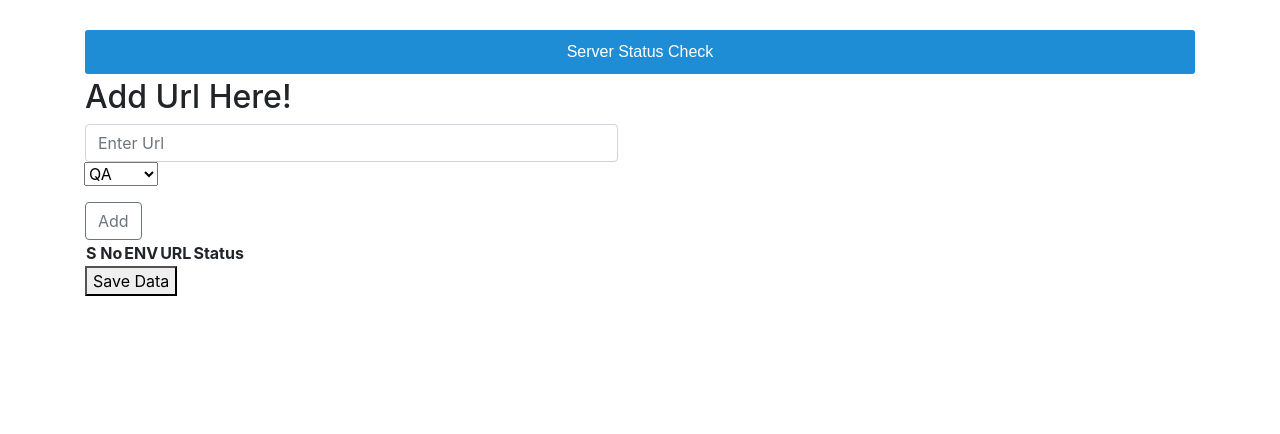
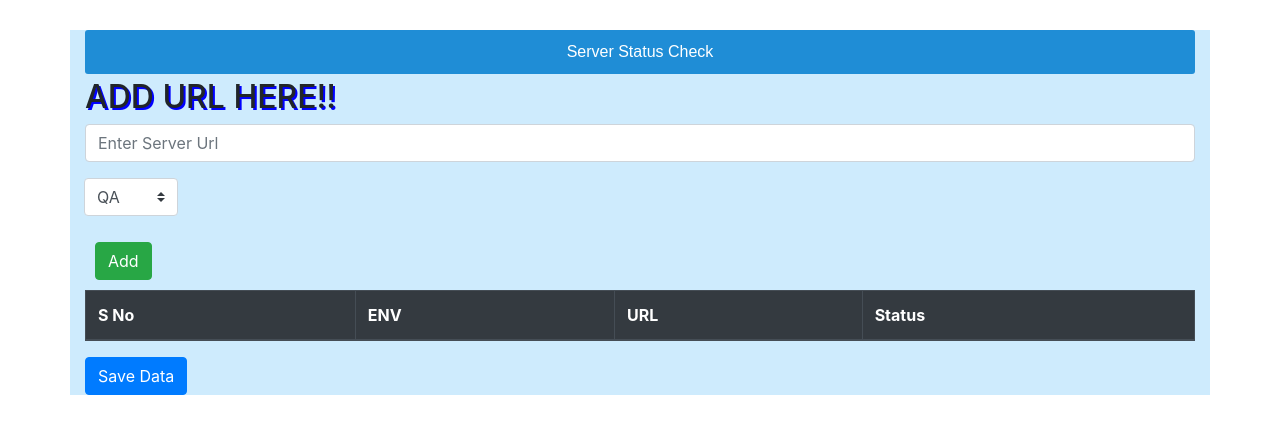
Before and after one commit to maniranganathan97/flatironsHackathon19, a plain HTML site: page Index.html in a window 1280 px wide. Drawn offline with nearby package versions, Linux system fonts and the light colour scheme.

Commit message:
final commit

```diff
--- a/Index.html
+++ b/Index.html
@@ -111,17 +111,22 @@ function showTableData() {
 <div class="container">
   <div class="titlediv">Server Status Check</div>
 
-  <h2>Add Url Here!</h2>
+   <h2 style= "text-shadow: 2px 2px blue;">ADD URL HERE!!</h2>
   <div class="section1">
       <form action="addname" method="post">
     <div id="inputUrl">
-      <input type="text" name="url" ng-model="urlData" class="form-control" placeholder="Enter Url" aria-label="Server Url" aria-describedby="basic-addon2">
+	<div class="input-group mb-3">
+  <input type="text" name="url" ng-model="urlData" class="form-control" placeholder="Enter Server Url" aria-label="Recipient's username" aria-describedby="basic-addon2">
+
+  </div>
+</div>
+
     </div>
     <div  id="envDropdown">
        <div class="input-group mb-3">
           <div class="input-group-append">
                    <div class="dropdown">
-                       <select name="env"
+                       <select class="custom-select" name="env"
                        ng-model="selectEnv"
                        ng-options="item for item in envs"
                        ng-init="selectEnv=envs[0]"
@@ -131,24 +136,27 @@ function showTableData() {
               </div>
           </div>
       </div>
+	  <div class="addbutton">
 
-       <button class="btn btn-outline-secondary" type="button" ng-click="getData()">Add</button>
+       <button class="btn btn-success" type="button" ng-click="getData()">Add</button>
+	   </div>
       </form>
   </div>
 
 
   <!-- <form action="addname" method="post"> -->
 
-      <table name="tableData" id="tableData">
-
+      <table class="table table-bordered table-hover " name="tableData" id="tableData">
+        <thead class="thead-dark">
           <tr>
             <th>S No</th>
             <th>ENV</th>
             <th>URL</th>
             <th>Status</th>
           </tr>
-
-        <tr ng-repeat="x in names">
+		   </thead>
+          <tbody>
+        <tr  class="table-info" ng-repeat="x in names">
           <td>{{$index + 1}}</td>
           <td id="env">{{ x.env }}</td>
           <td id="url">{{ x.url }}</td>
@@ -156,9 +164,11 @@ function showTableData() {
           <td ><img ng-src="{{x.status == 'success' && 'green.ico' || 'red.ico'}}"/></td>
           <!-- <td><button ng-click="test()">Status</button></td> -->
         </tr>
+		 </tbody>
       </table>
 
-      <button onclick="showTableData()" >Save Data</button>
+      <button class="btn btn-primary" onclick="showTableData()" >Save Data</button>
+
     <!-- </form> -->
     <p id="info"></p>
       </div>
--- a/style.css
+++ b/style.css
@@ -18,7 +18,7 @@
 
 body{margin: 10px; background-color:#dadfeb;}
 
-.container{width: 1170px;margin: 30px auto;background-color:#fff;}
+.container{width: 1170px;margin: 30px auto;background-color:#ceebfd;}
 
 
 .section1
@@ -26,18 +26,11 @@ body{margin: 10px; background-color:#dadfeb;}
 {
     width: 100%;
 }
-/* .form-control{
-    width:50%;
-} */
 
-.input-group{
-    width: 30% !important;
-    margin: 0px !important;
-}
-
-#inputUrl
+.addbutton
 {
-    width: 48%;
+	padding:10px;
+	width:0px;
 }
 
 #envDropdown{
```
